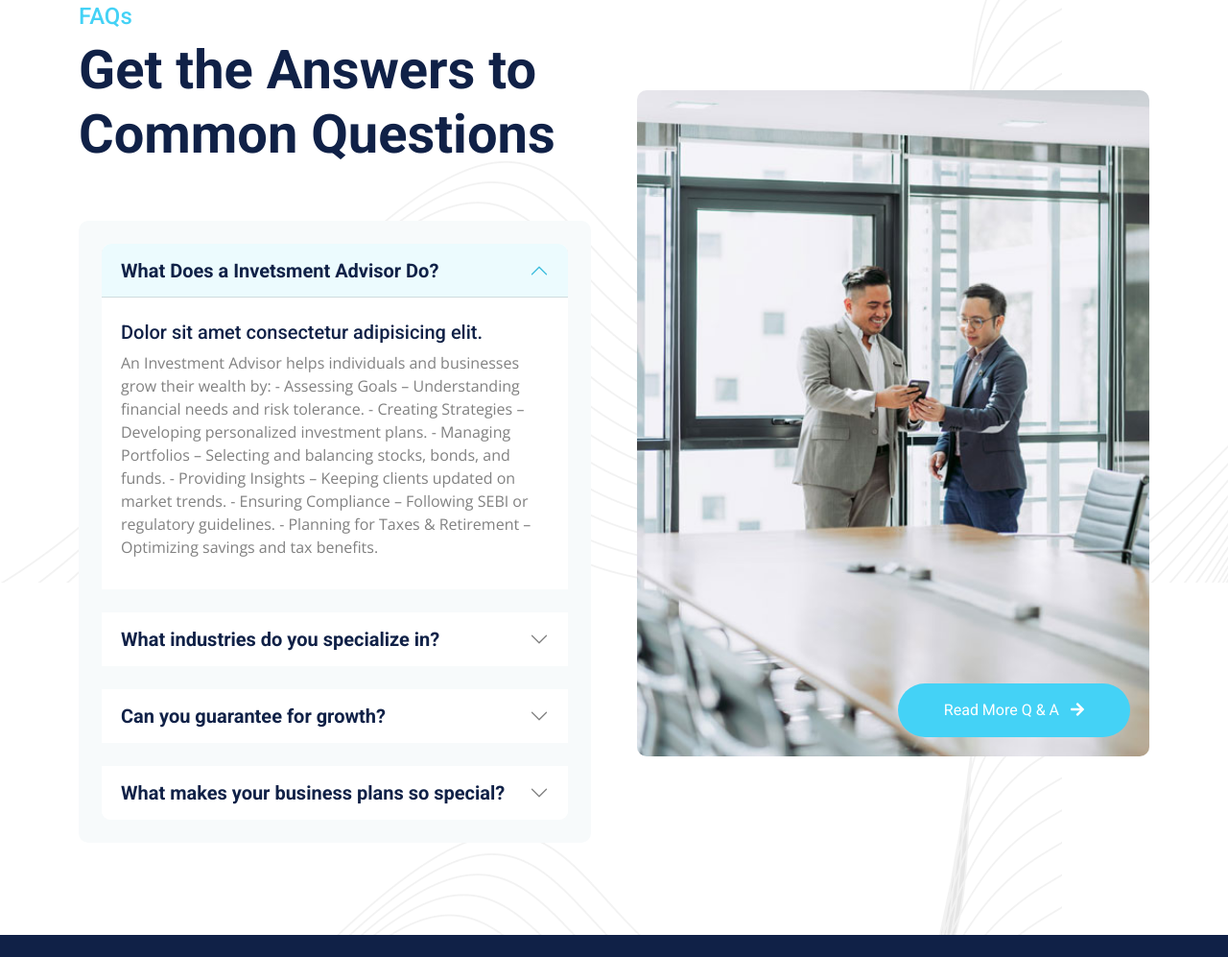
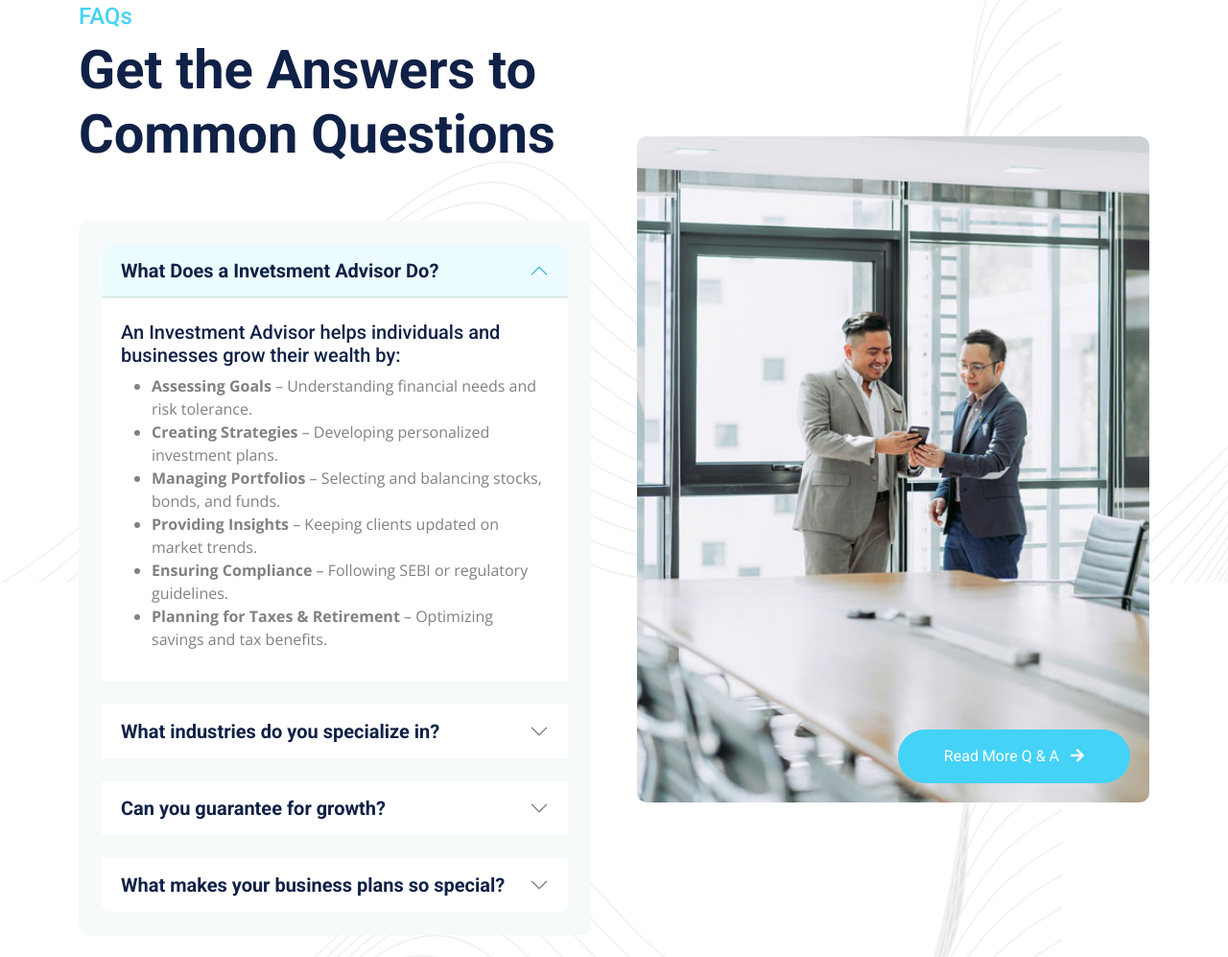
Before and after one commit to Adarsh271099/Adarsh271099.github.io, a plain HTML site: page service.html in a window 1280 px wide. Shown: the part 2103-3100 px from the top of the page at 96% size. Drawn offline with nearby package versions, Linux system fonts and the light colour scheme; animation ran at ten frames a second.

Commit message:
Update service.html

```diff
--- a/service.html
+++ b/service.html
@@ -365,15 +365,15 @@
                                 </h2>
                                 <div id="collapseOne" class="accordion-collapse collapse show" aria-labelledby="headingOne" data-bs-parent="#accordionExample">
                                     <div class="accordion-body my-2">
-                                        <h5>Dolor sit amet consectetur adipisicing elit.</h5>
-                                        <p>An Investment Advisor helps individuals and businesses grow their wealth by:
-
-- Assessing Goals – Understanding financial needs and risk tolerance.
-- Creating Strategies – Developing personalized investment plans.
-- Managing Portfolios – Selecting and balancing stocks, bonds, and funds.
-- Providing Insights – Keeping clients updated on market trends.
-- Ensuring Compliance – Following SEBI or regulatory guidelines.
-- Planning for Taxes & Retirement – Optimizing savings and tax benefits.</p>
+                                        <h5>An Investment Advisor helps individuals and businesses grow their wealth by:</h5>
+                                       <ul>
+                                    <li><strong>Assessing Goals</strong> – Understanding financial needs and risk tolerance.</li>
+                                    <li><strong>Creating Strategies</strong> – Developing personalized investment plans.</li>
+                                    <li><strong>Managing Portfolios</strong> – Selecting and balancing stocks, bonds, and funds.</li>
+                                    <li><strong>Providing Insights</strong> – Keeping clients updated on market trends.</li>
+                                    <li><strong>Ensuring Compliance</strong> – Following SEBI or regulatory guidelines.</li>
+                                    <li><strong>Planning for Taxes & Retirement</strong> – Optimizing savings and tax benefits.</li>
+                                        </ul>
                                     </div>
                                 </div>
                             </div>
```
